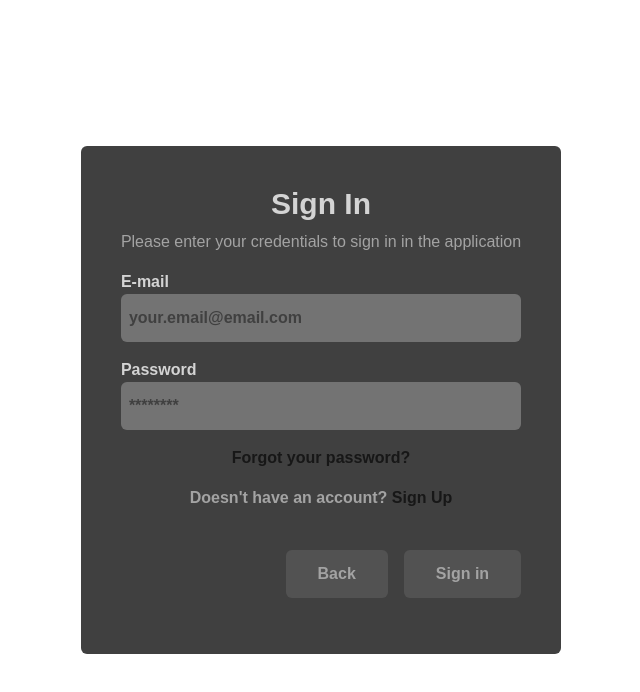
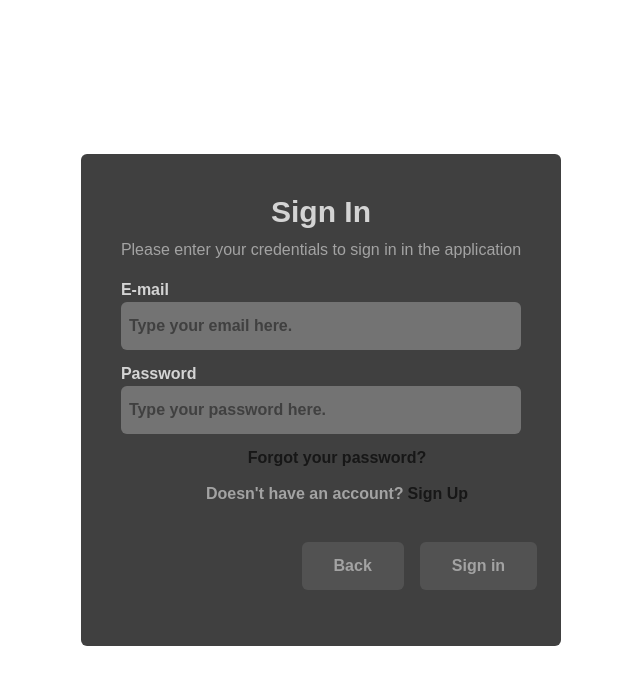
Before and after one commit to jp-freitas/todo-app, a Next.js app: page /auth in a window 1280 px wide. Shown: the top 692 px of the page, without its empty margins (319-959 px from the left). Built offline with nearby package versions, Linux system fonts and the light colour scheme.

Commit message:
dev: Implementing zod validation, and improving the input component to work with the validation from zod.

```diff
--- a/package.json
+++ b/package.json
@@ -9,13 +9,16 @@
     "lint": "next lint"
   },
   "dependencies": {
+    "@hookform/resolvers": "^3.9.0",
     "@supabase/ssr": "^0.5.1",
     "@supabase/supabase-js": "^2.45.4",
     "dotenv": "^16.4.5",
     "next": "14.2.10",
     "phosphor-react": "^1.4.1",
     "react": "^18",
-    "react-dom": "^18"
+    "react-dom": "^18",
+    "react-hook-form": "^7.53.0",
+    "zod": "^3.23.8"
   },
   "devDependencies": {
     "@rocketseat/eslint-config": "^2.2.2",
--- a/src/app/auth/page.tsx
+++ b/src/app/auth/page.tsx
@@ -1,74 +1,5 @@
-'use client'
+import SignIn from '../components/SignIn'
 
-import { FormEvent, useState } from 'react'
-
-import Input from '../components/Input'
-import Button from '../components/Button'
-import { useRouter } from 'next/navigation'
-
-export default function SignIn() {
-  const [email, setEmail] = useState('')
-  const [password, setPassword] = useState('')
-  const router = useRouter()
-
-  function handleSubmit(event: FormEvent<HTMLFormElement>) {
-    event.preventDefault()
-    console.log(email, password)
-    setEmail('')
-    setPassword('')
-  }
-
-  return (
-    <main className="w-screen h-screen flex items-center justify-center px-4">
-      <div className="flex flex-col items-center justify-center p-10 rounded-md bg-neutral-700">
-        <h1 className="text-neutral-300 text-3xl font-semibold mx-4">
-          Sign In
-        </h1>
-        <p className="text-neutral-400 text-base font-normal mt-2">
-          Please enter your credentials to sign in in the application
-        </p>
-        <form
-          className="w-full flex items-center justify-center gap-4 flex-col m-4"
-          onSubmit={handleSubmit}
-        >
-          <Input
-            label="E-mail"
-            name="email"
-            type="email"
-            placeholder="your.email@email.com"
-            onChange={(event) => setEmail(event.target.value)}
-            value={email}
-          />
-          <Input
-            label="Password"
-            name="password"
-            type="password"
-            placeholder="********"
-            onChange={(event) => setPassword(event.target.value)}
-            value={password}
-          />
-          <a
-            className="text-neutral-900 font-semibold mx-4 hover:opacity-75"
-            href=""
-          >
-            Forgot your password?
-          </a>
-          <p className="font-semibold text-neutral-400 mx-4">
-            Doesn&apos;t have an account?{' '}
-            <a className="text-neutral-900 hover:opacity-75" href="">
-              Sign Up
-            </a>
-          </p>
-          <div className="w-full flex items-center justify-end flex-row mt-6 gap-4 mx-4">
-            <Button
-              text="Back"
-              type="button"
-              onClick={() => router.push('/')}
-            />
-            <Button text="Sign in" type="submit" />
-          </div>
-        </form>
-      </div>
-    </main>
-  )
+export default function Auth() {
+  return <SignIn />
 }
--- a/src/app/components/Input/index.tsx
+++ b/src/app/components/Input/index.tsx
@@ -1,12 +1,10 @@
-import { ChangeEvent, InputHTMLAttributes } from 'react'
+import { forwardRef, InputHTMLAttributes, Ref } from 'react'
 
 interface InputProps extends InputHTMLAttributes<HTMLInputElement> {
   label?: string
-  value: string
-  onChange: (event: ChangeEvent<HTMLInputElement>) => void
 }
 
-export default function Input({ label, onChange, ...rest }: InputProps) {
+function Input({ label, ...rest }: InputProps, ref: Ref<HTMLInputElement>) {
   return (
     <div className="w-full flex items-center justify-center flex-col hover:opacity-85">
       {label && (
@@ -20,8 +18,10 @@ export default function Input({ label, onChange, ...rest }: InputProps) {
       <input
         className="w-full px-2 py-3 flex items-start justify-center bg-neutral-500 text-neutral-900 font-semibold placeholder:text-neutral-700 rounded-md"
         {...rest}
-        onChange={onChange}
+        ref={ref}
       />
     </div>
   )
 }
+
+export default forwardRef(Input)
--- /dev/null
+++ b/src/app/components/SignIn/index.tsx
@@ -0,0 +1,85 @@
+'use client'
+
+import { useRouter } from 'next/navigation'
+import { z } from 'zod'
+import Input from '../Input'
+import Button from '../Button'
+import { signInSchema } from '@/lib/authSchema'
+import { useForm } from 'react-hook-form'
+import { zodResolver } from '@hookform/resolvers/zod'
+
+type SignInFormData = z.infer<typeof signInSchema>
+
+export default function SignIn() {
+  const {
+    register,
+    handleSubmit,
+    formState: { errors },
+  } = useForm<SignInFormData>({
+    resolver: zodResolver(signInSchema),
+  })
+  const router = useRouter()
+
+  function onSubmit(data: SignInFormData) {
+    console.log(data)
+  }
+
+  return (
+    <main className="w-screen h-screen flex items-center justify-center px-4">
+      <div className="flex flex-col items-center justify-center p-10 rounded-md bg-neutral-700">
+        <h1 className="text-neutral-300 text-3xl font-semibold mx-4">
+          Sign In
+        </h1>
+        <p className="text-neutral-400 text-base font-normal mt-2">
+          Please enter your credentials to sign in in the application
+        </p>
+        <form
+          className="w-full flex justify-center gap-3 flex-col m-4"
+          onSubmit={handleSubmit(onSubmit)}
+          autoComplete="off"
+        >
+          <Input
+            label="E-mail"
+            type="email"
+            placeholder="Type your email here."
+            {...register('email')}
+          />
+          {errors.email && (
+            <p className="text-red-600 text-xs -mt-2">{errors.email.message}</p>
+          )}
+          <Input
+            label="Password"
+            type="password"
+            placeholder="Type your password here."
+            {...register('password')}
+          />
+          {errors.password && (
+            <p className="text-red-600 text-xs -mt-2">
+              {errors.password.message}
+            </p>
+          )}
+          <a
+            className="w-full flex items-center justify-center text-neutral-900 font-semibold mx-4 hover:opacity-75"
+            href=""
+          >
+            Forgot your password?
+          </a>
+          <p className="w-full flex items-center justify-center font-semibold text-neutral-400 mx-4 gap-1">
+            Doesn&apos;t have an account?{' '}
+            <a className="text-neutral-900 hover:opacity-75" href="">
+              Sign Up
+            </a>
+          </p>
+          <div className="w-full flex items-center justify-end flex-row mt-6 gap-4 mx-4">
+            <Button
+              text="Back"
+              type="button"
+              onClick={() => router.push('/')}
+            />
+            <Button text="Sign in" type="submit" />
+          </div>
+        </form>
+      </div>
+    </main>
+  )
+}
--- a/src/app/page.tsx
+++ b/src/app/page.tsx
@@ -101,6 +101,7 @@ export default function Home() {
           <form
             onSubmit={createTodo}
             className="flex justify-center items-center gap-2"
+            autoComplete="off"
           >
             <Input
               name="todo"
--- /dev/null
+++ b/src/lib/authSchema.ts
@@ -0,0 +1,8 @@
+import { z } from 'zod'
+
+export const signInSchema = z.object({
+  email: z.string().email({ message: 'Invalid email address' }),
+  password: z
+    .string()
+    .min(8, { message: 'Password must be at least 8 characters long' }),
+})
```
Also changed, not shown: 1 other file (tests, documents, lock files or other folders).
